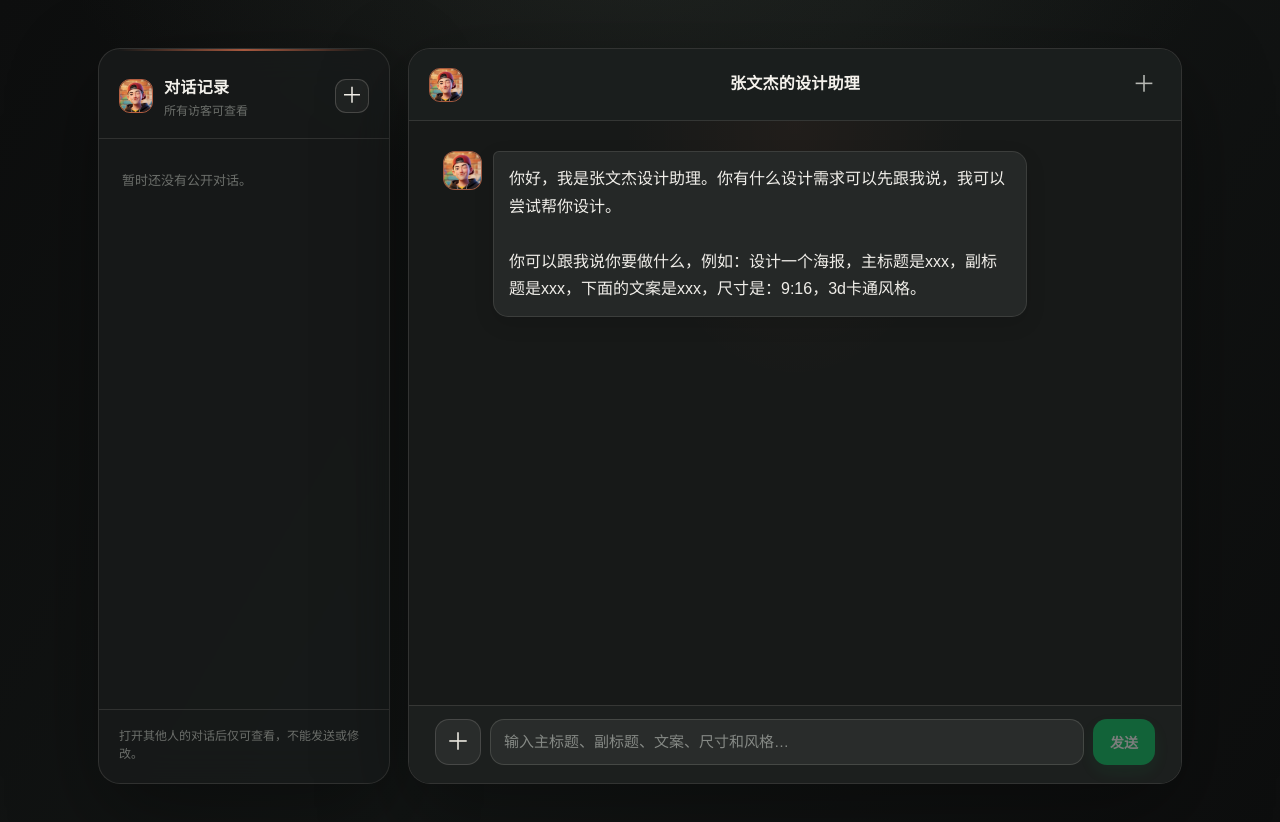
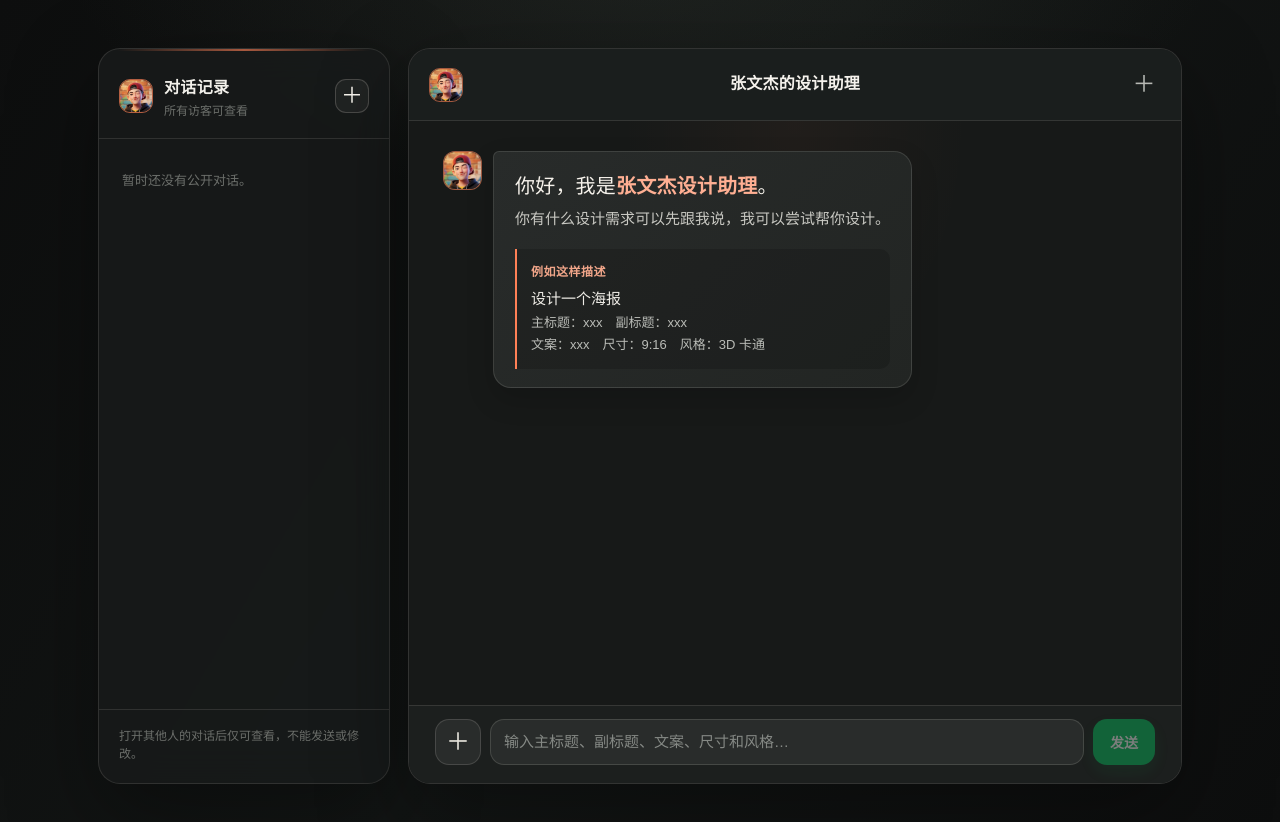
Before and after one commit to iamzwj/richart_clone, a Next.js app: page / in a window 1280 px wide. Shown: the top 822 px of the page. Built offline with nearby package versions, Linux system fonts and the light colour scheme.

Commit message:
feat: improve welcome message layout

```diff
--- a/app/globals.css
+++ b/app/globals.css
@@ -46,6 +46,15 @@ button:focus-visible, textarea:focus-visible, a:focus-visible { outline: 2px sol
 .user .avatar { border-color: rgba(146, 224, 114, .35); background: #b8e874; color: #1d3015; }
 .bubble { position: relative; max-width: 100%; padding: 13px 15px; border: 1px solid rgba(239,236,226,.11); border-radius: 6px 15px 15px 15px; background: #252827; color: #f0eee9; box-shadow: 0 7px 20px rgba(0,0,0,.12); font-size: 16px; line-height: 1.72; white-space: pre-wrap; word-break: break-word; }
 .user .bubble { border-color: rgba(7,193,96,.28); border-radius: 15px 6px 15px 15px; background: linear-gradient(135deg, #a8e96c, #75d55a); color: #172514; }
+.welcome-bubble { width: min(100%, 535px); padding: 20px 21px 18px; border: 1px solid rgba(239,236,226,.13); border-radius: 6px 18px 18px 18px; background: linear-gradient(135deg, #282b2a, #222523); box-shadow: 0 12px 28px rgba(0,0,0,.16); }
+.welcome-bubble p { margin: 0; }
+.welcome-greeting { color: #f6f2eb; font-size: 20px; font-weight: 460; letter-spacing: .01em; line-height: 1.42; }
+.welcome-greeting strong { color: #ffaf93; font-weight: 650; }
+.welcome-intro { margin-top: 7px !important; color: #c8c8c2; font-size: 15px; line-height: 1.65; }
+.welcome-example { margin-top: 17px; padding: 13px 14px 12px; border-left: 2px solid var(--ember); border-radius: 0 10px 10px 0; background: rgba(0,0,0,.17); }
+.welcome-example > span { display: block; margin-bottom: 7px; color: #f0a589; font-size: 12px; font-weight: 620; letter-spacing: .04em; }
+.welcome-example p { color: #babcb7; font-size: 13px; line-height: 1.72; }
+.welcome-example p:first-of-type { color: #eeece6; font-size: 15px; font-weight: 570; }
 .brief-card { width: min(100%, 440px); margin-top: 10px; overflow: hidden; border: 1px solid rgba(239,236,226,.12); border-radius: 14px; background: #1e2120; box-shadow: 0 11px 24px rgba(0,0,0,.17); }
 .brief-card-title { display: flex; align-items: center; min-height: 43px; padding: 10px 14px; border-bottom: 1px solid var(--line); color: #f5f1e9; font-size: 13px; font-weight: 620; }
 .brief-card-title::before { content: ""; width: 7px; height: 7px; margin-right: 8px; border-radius: 50%; background: var(--ember); box-shadow: 0 0 12px rgba(255,128,86,.55); }
--- a/app/page.tsx
+++ b/app/page.tsx
@@ -98,6 +98,19 @@ function updateConstraints(message: string, current: string[]): string[] {
 function formatConversationTime(value: string): string {
   const date = new Date(value);
   return Number.isNaN(date.getTime()) ? "刚刚" : new Intl.DateTimeFormat("zh-CN", { hour: "2-digit", minute: "2-digit" }).format(date);
+}
+
+function WelcomeMessage() {
+  return <div className="welcome-bubble">
+    <p className="welcome-greeting">你好，我是<strong>张文杰设计助理</strong>。</p>
+    <p className="welcome-intro">你有什么设计需求可以先跟我说，我可以尝试帮你设计。</p>
+    <div className="welcome-example">
+      <span>例如这样描述</span>
+      <p>设计一个海报</p>
+      <p>主标题：xxx　副标题：xxx</p>
+      <p>文案：xxx　尺寸：9:16　风格：3D 卡通</p>
+    </div>
+  </div>;
 }
 
 export default function Home() {
@@ -467,7 +480,7 @@ export default function Home() {
                 {message.role === "assistant" ? <img src="/zhangwenjie-avatar.png" alt="" /> : "我"}
               </div>
               <div className="message-content">
-                {message.content && <div className="bubble">{message.content}</div>}
+                {message.content && (message === welcome ? <WelcomeMessage /> : <div className="bubble">{message.content}</div>)}
                 {message.brief && <section className="brief-card" aria-label="当前设计需求">
                   <div className="brief-card-title">当前设计需求</div>
                   {(Object.keys(fieldLabels) as (keyof Brief)[]).map((field) => (
```
